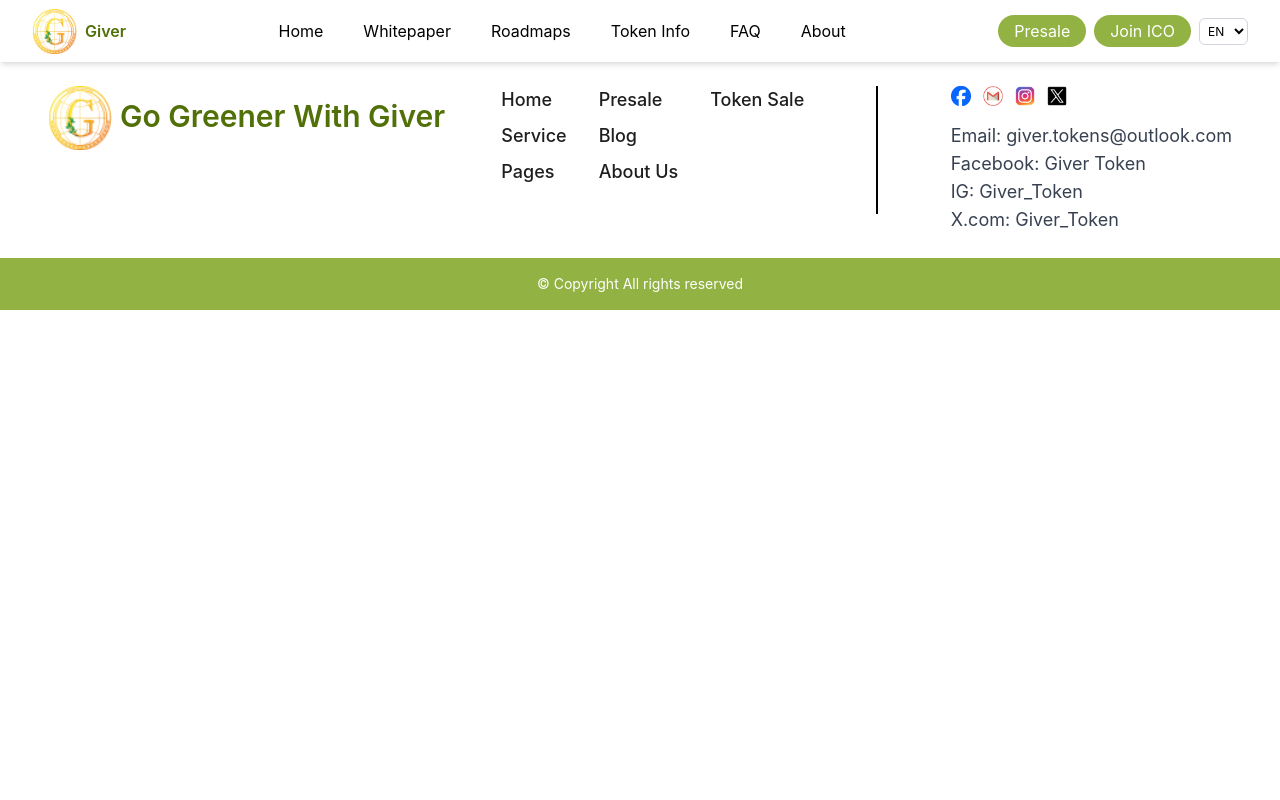
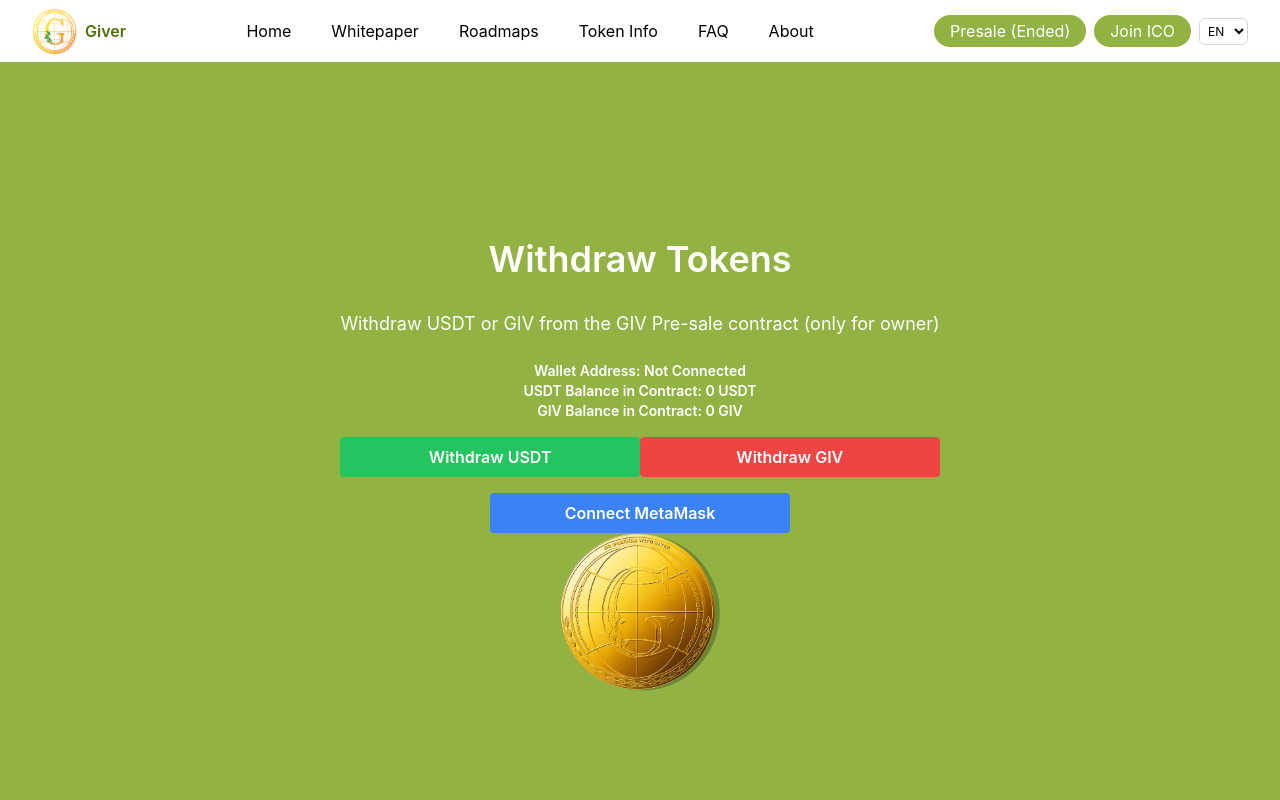
Before and after one commit to Lil-Tanatat/Nextjs, a React (Create React App) app: page /withdraw-ico in a window 1280 px wide. Shown: the top 800 px of the page. Built offline with nearby package versions, Linux system fonts and the light colour scheme; some icons are missing.

Commit message:
ICO Publish

```diff
--- a/src/App.js
+++ b/src/App.js
@@ -14,6 +14,7 @@ import RoadMap from "./pages/Roadmap";
 import TokenInfo from "./pages/TokenInfo";
 import FAQ from "./pages/FAQ";
 import WhitePaper from "./pages/Whitepaper";
+import WithdrawICOPage from "./components/WithdrawICO";
 
 function App() {
   return (
@@ -32,6 +33,7 @@ function App() {
         <Route path="/tokeninfo" element={<TokenInfo />} />
         <Route path="/faq" element={<FAQ />} />
         <Route path="/withdraw" element={<WithdrawPage />} />
+        <Route path="/withdraw-ico" element={<WithdrawICOPage />} />
       </Routes>
       <Footer />
     </Router>
--- a/src/components/BenefitTokenICO.js
+++ b/src/components/BenefitTokenICO.js
@@ -5,8 +5,8 @@ import { useTranslation } from "react-i18next";
 
 const benefits = [
   {
-    titleKey: "benefits.benefit1_title",
-    descriptionKey: "benefits.benefit1_description",
+    titleKey: "benefits.benefit1_ico_title",
+    descriptionKey: "benefits.benefit1_ico_description",
   },
   {
     titleKey: "benefits.benefit2_title",
--- a/src/components/HeroSection.js
+++ b/src/components/HeroSection.js
@@ -49,7 +49,7 @@ function HeroSection() {
               transition={{ duration: 0.8, delay: 0.5 }}
               className="w-[50px] h-[50px] md:w-[60px] md:h-[60px] lg:w-[79px] lg:h-[79px] relative z-10 mr-3 md:mr-0"
             />
-            <Link to="/tokensale">
+            <Link to="/ico">
               <motion.button
                 whileHover={{ scale: 1.05 }}
                 whileTap={{ scale: 0.95 }}
--- a/src/components/ICOHeader.js
+++ b/src/components/ICOHeader.js
@@ -1,8 +1,8 @@
 import React, { useEffect, useState } from "react";
 import Web3 from "web3";
 import ICOABI from "../ABI/ICOABI.json";
-import USDTTestABI from "../ABI/USDTTestABI.json";
-// import USDTABI from "../ABI/USDTABI.json";
+// import USDTTestABI from "../ABI/USDTTestABI.json";
+import USDTABI from "../ABI/USDTABI.json";
 import CoinToken from "../assets/images/Coin Token.png";
 import { motion } from "framer-motion";
 import Coin from "../assets/images/Coin.png";
@@ -11,8 +11,8 @@ import USDT from "../assets/images/usdt.png";
 import ARROW from "../assets/images/arrow.png";
 import GIVER from "../assets/images/giver.png";
 
-const presaleContractAddress = "0xc09631F4582692f77374220bbe3f61c8Ae415110";
-const usdtContractAddress = "0x337610d27c682E347C9cD60BD4b3b107C9d34dDd";
+const presaleContractAddress = "0xc623E9131E615aeF4687EF24296aB7d4a7FDE870";
+const usdtContractAddress = "0x55d398326f99059fF775485246999027B3197955";
 const formatAccount = (account) => {
   if (window.innerWidth < 500) {
     return `${account.slice(0, 6)}...${account.slice(-6)}`;
@@ -142,10 +142,7 @@ const Header = () => {
         ICOABI,
         presaleContractAddress
       );
-      const usdtContract = new web3.eth.Contract(
-        USDTTestABI,
-        usdtContractAddress
-      );
+      const usdtContract = new web3.eth.Contract(USDTABI, usdtContractAddress);
 
       const usdtBalance = await usdtContract.methods.balanceOf(account).call();
       if (parseFloat(web3.utils.fromWei(usdtBalance, "ether")) < usdtValue) {
@@ -404,18 +401,18 @@ const Header = () => {
                     <li key={index} className="text-white">
                       {`Amount: ${
                         purchase.tokenAmount / 1000000000000000000
-                      } GIV + ${
-                        (purchase.tokenAmount * 20) / 100 / 1000000000000000000
-                      } Bonus, Release Date & Time : ${new Date(
-                        purchase.unlockTime * 1000
-                      ).toLocaleString()}`}
+                      } GIV : Claim Your Tokens Here
+                      `}
+                      <span className=" ml-2 mt-3 text-2xl text-red-600">
+                        {"->"}
+                      </span>
                       {!purchase.claimed &&
                         Math.floor(Date.now() / 1000) > purchase.unlockTime && (
                           <button
                             onClick={() =>
                               claimTokens(purchase.unlockTime, purchase.claimed)
                             }
-                            className="md:ml-8 bg-green-900 hover:bg-green-600 transition-colors text-white font-semibold rounded px-2 py-1"
+                            className="md:ml-8 bg-green-900 hover:bg-green-600 transition-colors text-white text-2xl font-semibold rounded px-10 py-1"
                           >
                             Claim
                           </button>
--- /dev/null
+++ b/src/components/WithdrawICO.js
@@ -0,0 +1,218 @@
+import React, { useState, useEffect } from "react";
+import Web3 from "web3";
+import USDTABI from "../ABI/USDTABI.json"; // ABI for the USDT token
+import ICOABI from "../ABI/ICOABI.json"; // ABI of the pre-sale contract
+import CoinToken from "../assets/images/Coin Token.png";
+
+const presaleContractAddress = "0xc623E9131E615aeF4687EF24296aB7d4a7FDE870";
+const usdtTokenAddress = "0x55d398326f99059fF775485246999027B3197955";
+
+const WithdrawICOPage = () => {
+  const [account, setAccount] = useState("");
+  const [message, setMessage] = useState("");
+  const [usdtBalance, setUSDTBalance] = useState(0);
+  const [givBalance, setGIVBalance] = useState(0);
+
+  useEffect(() => {
+    if (window.ethereum) {
+      const web3 = new Web3(window.ethereum);
+      window.ethereum.on("accountsChanged", (accounts) => {
+        setAccount(accounts[0]);
+      });
+    }
+  }, []);
+
+  const withdrawGIV = async () => {
+    if (!account) {
+      setMessage("Please connect your MetaMask wallet first.");
+      return;
+    }
+
+    try {
+      const web3 = new Web3(window.ethereum);
+      const contract = new web3.eth.Contract(ICOABI, presaleContractAddress);
+
+      const owner = await contract.methods.owner().call();
+      if (account.toLowerCase() !== owner.toLowerCase()) {
+        setMessage("You are not the contract owner.");
+        return;
+      }
+
+      setMessage("Processing GIV withdrawal...");
+
+      await contract.methods.withdrawGIV().send({ from: account });
+
+      setMessage("GIV withdrawal successful!");
+      fetchBalances();
+    } catch (error) {
+      setMessage(`Error: ${error.message}`);
+      console.error("Error during GIV withdrawal:", error);
+    }
+  };
+
+  const connectMetaMask = async () => {
+    if (window.ethereum) {
+      try {
+        const accounts = await window.ethereum.request({
+          method: "eth_requestAccounts",
+        });
+        setAccount(accounts[0]);
+        setMessage("MetaMask connected!");
+      } catch (error) {
+        setMessage("Error connecting MetaMask.");
+        console.error("MetaMask connection error:", error);
+      }
+    } else {
+      setMessage("Please install MetaMask!");
+    }
+  };
+
+  const withdrawUSDT = async () => {
+    if (!account) {
+      setMessage("Please connect your MetaMask wallet first.");
+      return;
+    }
+
+    try {
+      const web3 = new Web3(window.ethereum);
+
+      const contract = new web3.eth.Contract(ICOABI, presaleContractAddress);
+
+      const owner = await contract.methods.owner().call();
+      if (account.toLowerCase() !== owner.toLowerCase()) {
+        setMessage("You are not the contract owner.");
+        return;
+      }
+
+      setMessage("Processing USDT withdrawal...");
+
+      await contract.methods.withdrawUSDT().send({ from: account });
+
+      setMessage("USDT withdrawal successful!");
+      fetchBalances(); // Refresh balances
+    } catch (error) {
+      setMessage(`Error: ${error.message}`);
+      console.error("Error during USDT withdrawal:", error);
+    }
+  };
+
+  const withdrawToken = async () => {
+    if (!account) {
+      setMessage("Please connect your MetaMask wallet first.");
+      return;
+    }
+
+    const tokenAddress = usdtTokenAddress; // Example: USDT token address
+    const amount = Web3.utils.toWei("9000", "ether"); // Example: Withdraw 10 tokens
+
+    try {
+      const web3 = new Web3(window.ethereum);
+      const contract = new web3.eth.Contract(ICOABI, presaleContractAddress);
+
+      const owner = await contract.methods.owner().call();
+      if (account.toLowerCase() !== owner.toLowerCase()) {
+        setMessage("You are not the contract owner.");
+        return;
+      }
+
+      setMessage(
+        `Processing withdrawal of ${Web3.utils.fromWei(
+          amount,
+          "ether"
+        )} tokens...`
+      );
+
+      await contract.methods.withdrawToken(tokenAddress, amount).send({
+        from: account,
+      });
+
+      setMessage("Token withdrawal successful!");
+      fetchBalances(); // Refresh balances
+    } catch (error) {
+      setMessage(`Error: ${error.message}`);
+      console.error("Error during token withdrawal:", error);
+    }
+  };
+
+  const fetchBalances = async () => {
+    if (!account) return;
+
+    try {
+      const web3 = new Web3(window.ethereum);
+      const usdtContract = new web3.eth.Contract(USDTABI, usdtTokenAddress);
+      const givContract = new web3.eth.Contract(ICOABI, presaleContractAddress);
+
+      const usdtBalance = await usdtContract.methods
+        .balanceOf(presaleContractAddress)
+        .call();
+      setUSDTBalance(web3.utils.fromWei(usdtBalance, "ether"));
+
+      const givBalance = await givContract.methods.givToken().call();
+      const givContractBalance = await usdtContract.methods
+        .balanceOf(givBalance)
+        .call();
+      setGIVBalance(web3.utils.fromWei(givContractBalance, "ether"));
+    } catch (error) {
+      console.error("Error fetching balances:", error);
+      setMessage("Failed to fetch balances.");
+    }
+  };
+
+  useEffect(() => {
+    if (account) {
+      fetchBalances();
+    }
+  }, [account]);
+
+  return (
+    <section className="bg-[#92B344] min-h-screen p-10 flex flex-col justify-center items-center">
+      <div className="text-center space-y-6">
+        <h1 className="text-[36px] font-semibold text-white">
+          Withdraw Tokens
+        </h1>
+        <p className="text-[18px] text-white">
+          Withdraw USDT or GIV from the GIV Pre-sale contract (only for owner)
+        </p>
+
+        <div className="space-y-4">
+          <div className="text-white text-sm font-semibold">
+            <p>Wallet Address: {account || "Not Connected"}</p>
+            <p>USDT Balance in Contract: {usdtBalance} USDT</p>
+            <p>GIV Balance in Contract: {givBalance} GIV</p>
+          </div>
+
+          <button
+            onClick={withdrawUSDT}
+            className="mt-4 w-full md:w-1/2 bg-green-500 hover:bg-green-600 text-white font-semibold rounded px-4 py-2"
+          >
+            Withdraw USDT
+          </button>
+
+          <button
+            onClick={withdrawGIV}
+            className="mt-4 w-full md:w-1/2 bg-red-500 hover:bg-red-600 text-white font-semibold rounded px-4 py-2"
+          >
+            Withdraw GIV
+          </button>
+
+          <button
+            onClick={connectMetaMask}
+            className="mt-4 w-full md:w-1/2 bg-blue-500 hover:bg-blue-600 text-white font-semibold rounded px-4 py-2"
+          >
+            {account ? "Wallet Connected" : "Connect MetaMask"}
+          </button>
+
+          {message && (
+            <p className="text-white text-sm mt-2 text-center">{message}</p>
+          )}
+        </div>
+      </div>
+
+      <div className="relative w-full flex justify-center items-center">
+        <img src={CoinToken} alt="Coin" className="w-40 h-40 object-contain" />
+      </div>
+    </section>
+  );
+};
+
+export default WithdrawICOPage;
--- a/src/locales/en.json
+++ b/src/locales/en.json
@@ -7,7 +7,7 @@
   "tokenInfo": "Token Info",
   "faq": "FAQ",
   "about": "About",
-  "presale": "Presale",
+  "presale": "Presale (Ended)",
   "blog": "Blog",
   "aboutUs": "About Us",
   "contactUs": "Contact Us",
@@ -103,6 +103,8 @@
     "benefit2_description": "By joining our pre-sale, you will automatically be added to the whitelist automatically",
     "benefit3_title": "Priority Access to Carbon Credit Trading",
     "benefit3_description": "on the Giver platform one quarter before regular token holders.",
+    "benefit1_ico_title": "Referral Bonus 3%",
+    "benefit1_ico_description": "3% Bonus from the total number of tokens purchased by your referral.",
     "token_name": "Giver",
     "token_presale": "Token Presale"
   },
--- a/src/locales/th.json
+++ b/src/locales/th.json
@@ -7,7 +7,7 @@
   "tokenInfo": "ข้อมูลโทเค็น",
   "faq": "คำถามที่พบบ่อย",
   "about": "เกี่ยวกับ",
-  "presale": "การขายล่วงหน้า",
+  "presale": "การขายล่วงหน้า (จบแล้ว)",
   "blog": "บทความ",
   "aboutUs": "เกี่ยวกับเรา",
   "contactUs": "ติดต่อเรา",
@@ -102,6 +102,8 @@
     "benefit2_description": "โดยอัตโนมัติหลังจากเข้าร่วมพรีเซล",
     "benefit3_title": "การเข้าถึงการซื้อขายเครดิตคาร์บอนก่อน",
     "benefit3_description": "เข้าถึงก่อนผู้ถือโทเค็นทั่วไป 1 ไตรมาส",
+    "benefit1_ico_title": "โบนัส 3% ให้ผู้แนะนำเพื่อน",
+    "benefit1_ico_description": "โบนัส 3% จากยอดซื้อของผู้ถูกแนะนำ",
     "token_name": "Giver",
     "token_presale": "การขายล่วงหน้าโทเค็น"
   },
```
Also changed, not shown: src/ABI/ICOABI.json (+26 -0 lines).
